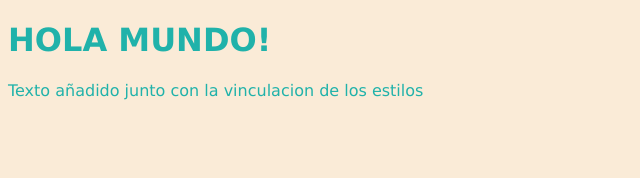
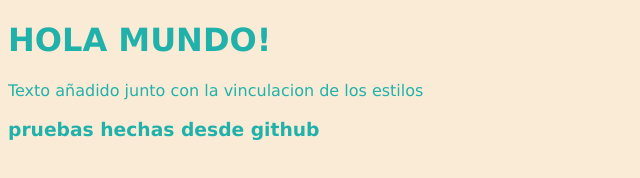
Before and after one commit to miriamsegovia/pruebas, a plain HTML site: page index.html in a window 1280 px wide. Shown: the whole page, without its empty margins (0-640 px from the left). Drawn offline with Linux system fonts and the light colour scheme.

Commit message:
Update index.html

```diff
--- a/index.html
+++ b/index.html
@@ -9,5 +9,6 @@
 <body>
     <h1>HOLA MUNDO!</h1>
     <p>Texto añadido junto con la vinculacion de los estilos</p>
+    <h3>pruebas hechas desde github</h3>
 </body>
 </html>
```
